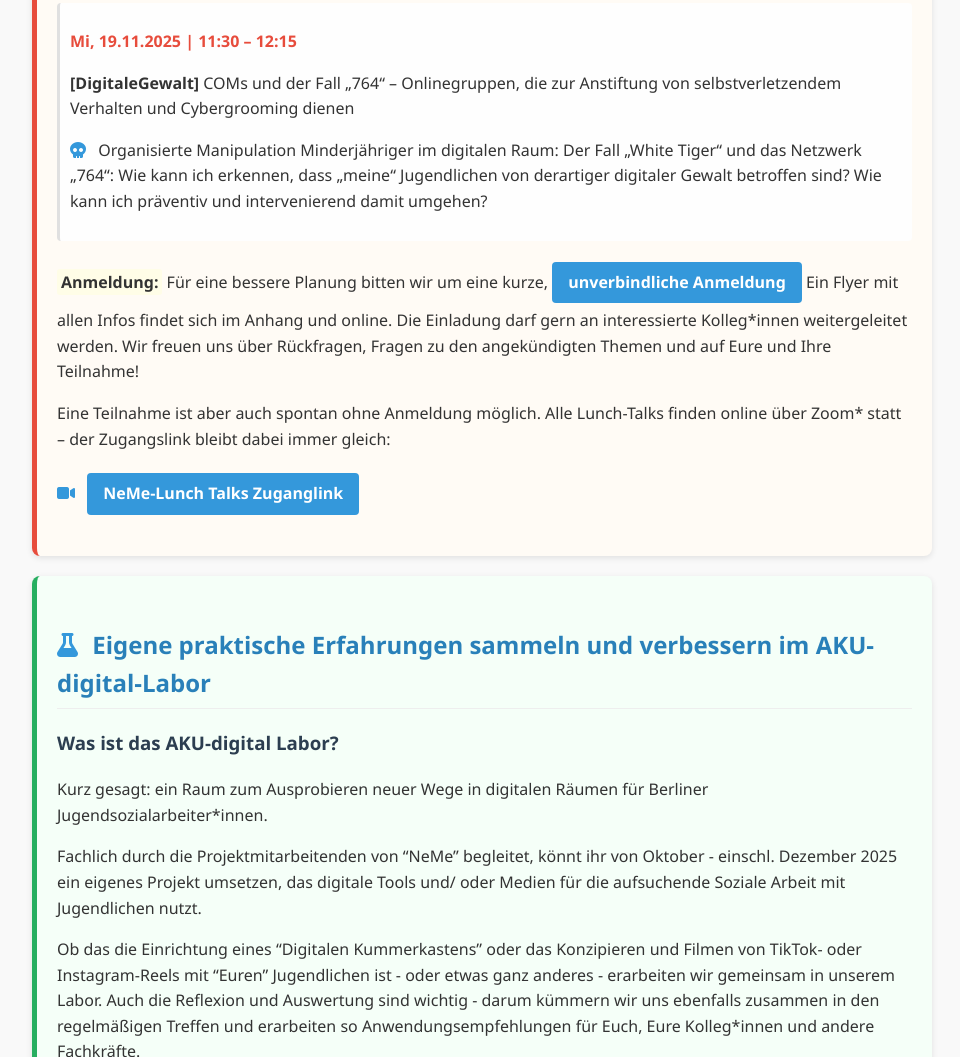
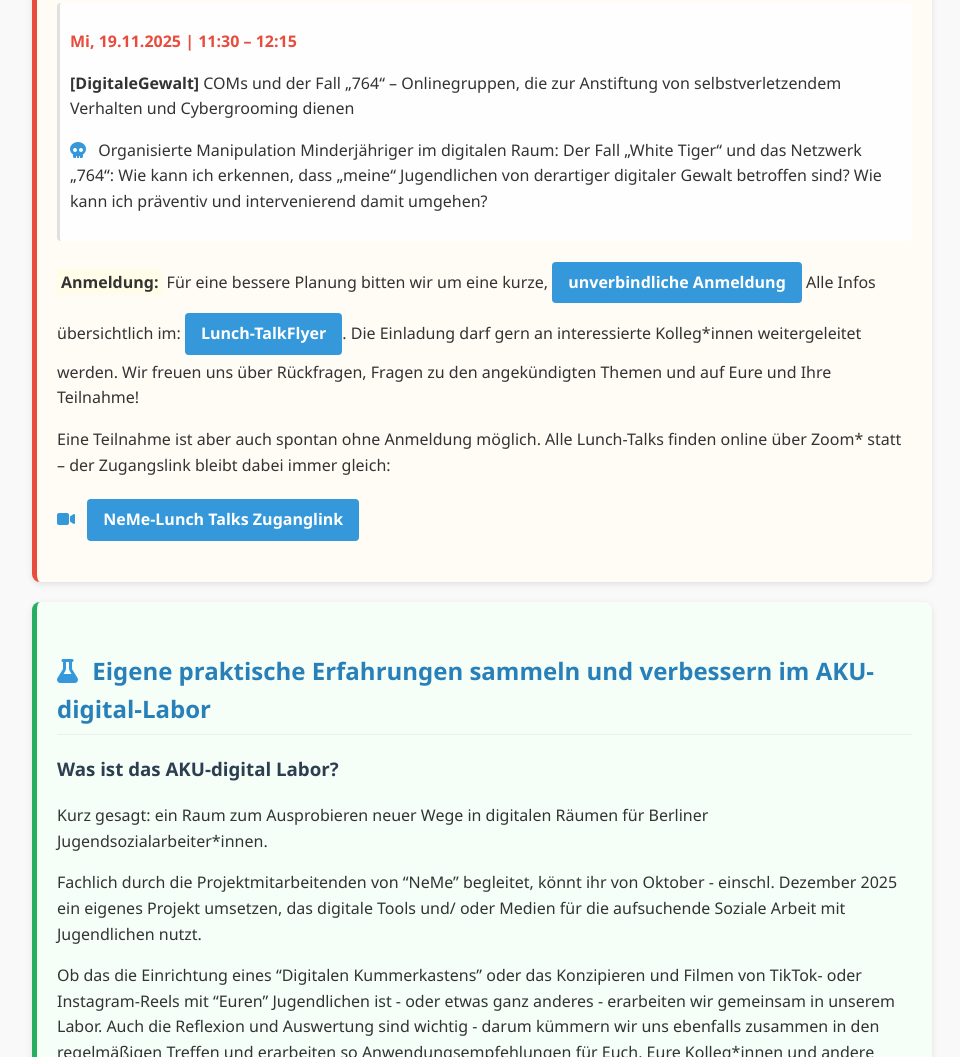
Before and after one commit to FachstelleNeMe/Info-Mail, a plain HTML site: page index.html in a window 1280 px wide. Shown: the part 3028-4085 px from the top of the page, without its empty margins (158-1118 px from the left). Drawn offline with Linux system fonts and the light colour scheme.

Commit message:
Update index.html

```diff
--- a/index.html
+++ b/index.html
@@ -188,7 +188,7 @@
       <p><i class="fas fa-skull icon"></i> Organisierte Manipulation Minderjähriger im digitalen Raum: Der Fall „White Tiger“ und das Netzwerk „764“: Wie kann ich erkennen, dass „meine“ Jugendlichen von derartiger digitaler Gewalt betroffen sind? Wie kann ich präventiv und intervenierend damit umgehen?</p>
     </div>
 
-    <p><span class="highlight">Anmeldung:</span> Für eine bessere Planung bitten wir um eine kurze, <a href="https://forms.cloud.microsoft/e/ac41fn53Ek1" class="btn">unverbindliche Anmeldung</a> Ein Flyer mit allen Infos findet sich im Anhang und online. Die Einladung darf gern an interessierte Kolleg*innen weitergeleitet werden. Wir freuen uns über Rückfragen, Fragen zu den angekündigten Themen und auf Eure und Ihre Teilnahme!</p>
+    <p><span class="highlight">Anmeldung:</span> Für eine bessere Planung bitten wir um eine kurze, <a href="https://forms.cloud.microsoft/e/ac41fn53Ek1" class="btn">unverbindliche Anmeldung</a>  Alle Infos übersichtlich im: <a href="https://www.canva.com/design/DAGv8occ-1s/3EMCbphLqe0Ih9SUEeQvXA/edit?utm_content=DAGv8occ-1s&utm_campaign=designshare&utm_medium=link2&utm_source=sharebutton" class="btn">Lunch-TalkFlyer</a>. Die Einladung darf gern an interessierte Kolleg*innen weitergeleitet werden. Wir freuen uns über Rückfragen, Fragen zu den angekündigten Themen und auf Eure und Ihre Teilnahme!</p>
     <p>Eine Teilnahme ist aber auch spontan ohne Anmeldung möglich. Alle Lunch-Talks finden online über Zoom* statt – der Zugangslink bleibt dabei immer gleich:</p>
     <p>
       <i class="fas fa-video icon"></i>
```
